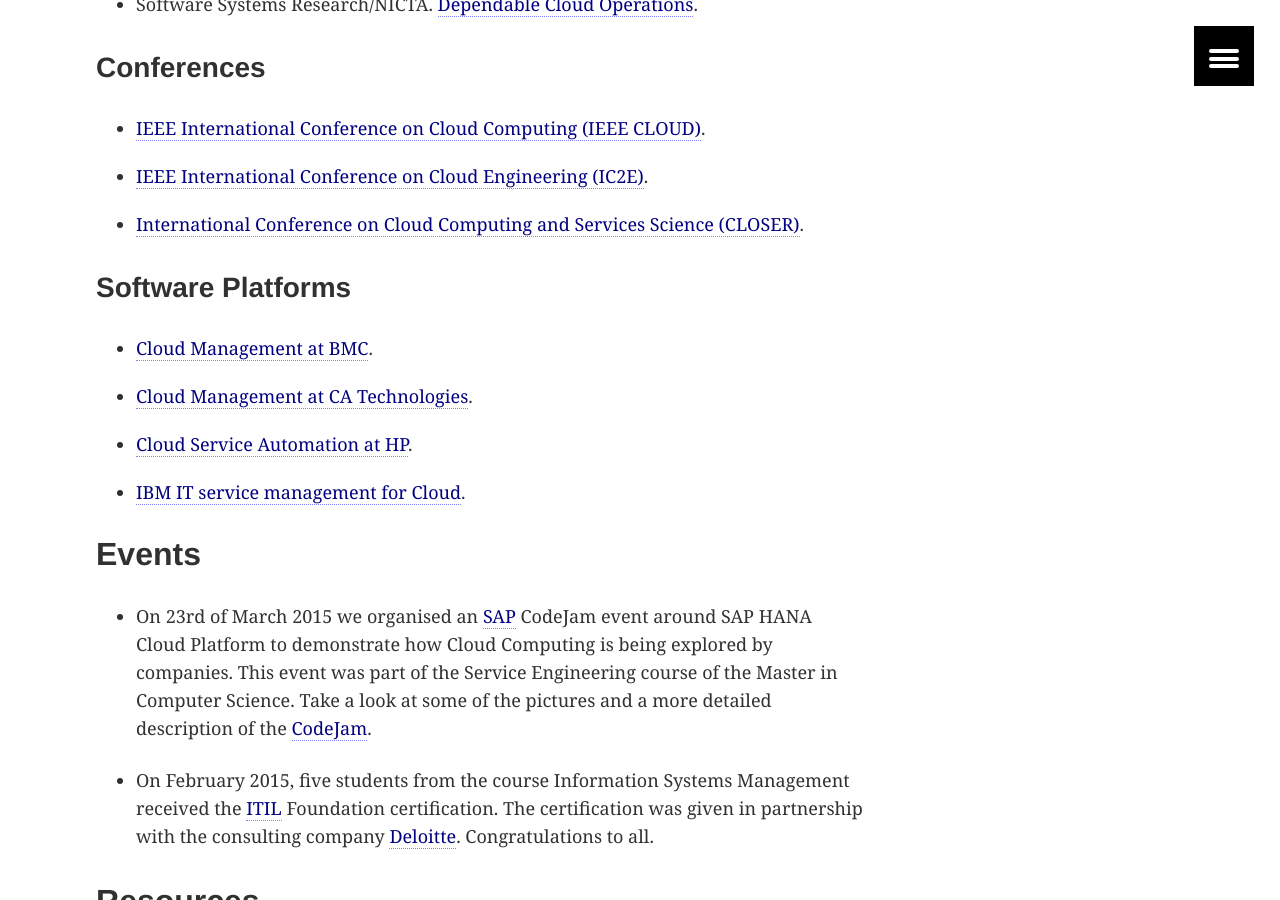
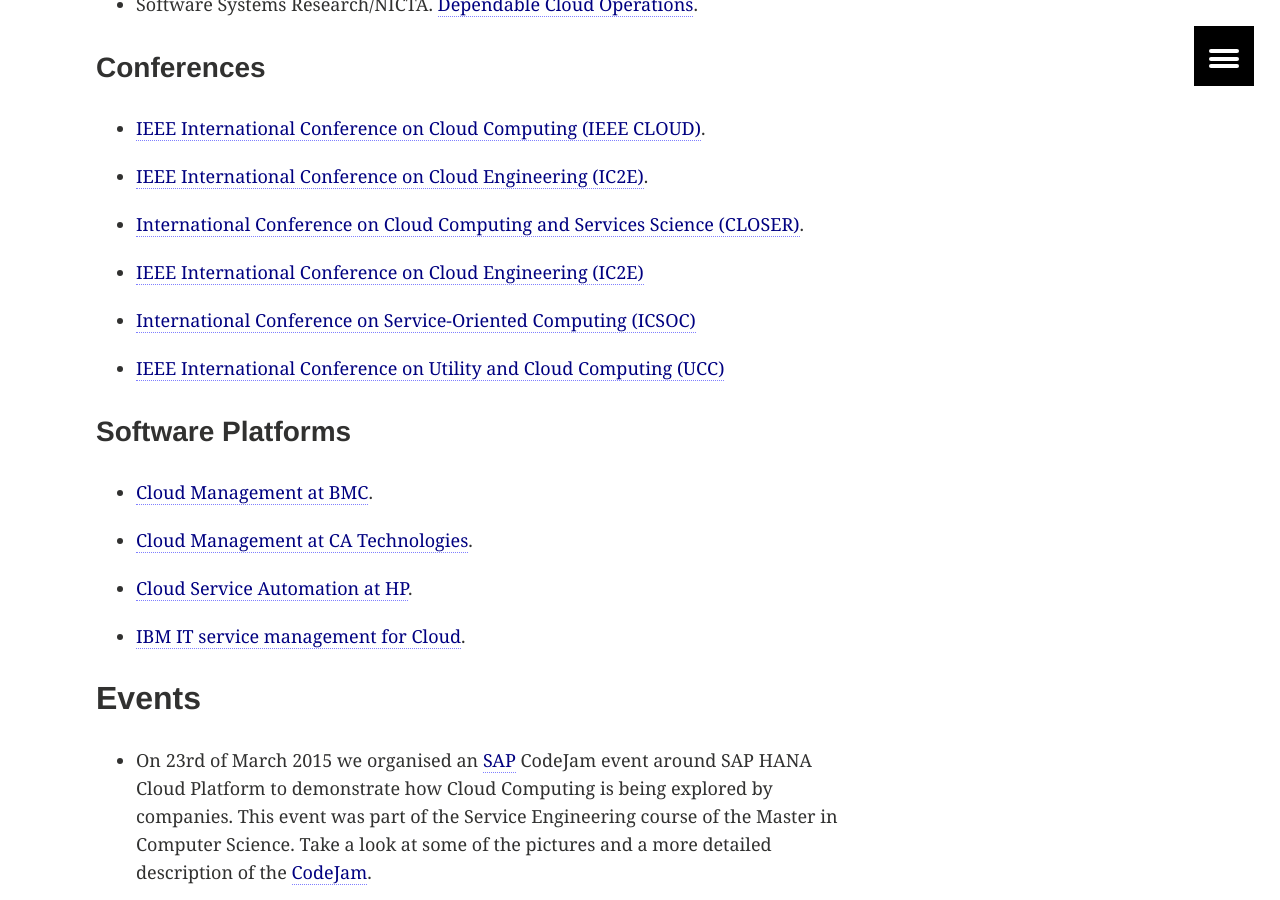
Before and after one commit to jorge-cardoso/jorge-cardoso.github.io, a Jekyll site: the page built from index.md, in a window 1280 px wide and 900 px high, scrolled down 2223 px. Built offline with Jekyll 4.4.1, drawn with Linux system fonts in a browser that asks for light colours.

Commit message:
made some changes

```diff
--- a/index.md
+++ b/index.md
@@ -56,6 +56,9 @@
 + [IEEE International Conference on Cloud Computing (IEEE CLOUD)](http://www.thecloudcomputing.org/).
 + [IEEE International Conference on Cloud Engineering (IC2E)](http://conferences.computer.org/IC2E/).
 + [International Conference on Cloud Computing and Services Science (CLOSER)](http://closer.scitevents.org).
++ [IEEE International Conference on Cloud Engineering (IC2E)](http://conferences.computer.org/IC2E/2015/index.htm)
++ [International Conference on Service-Oriented Computing (ICSOC)](http://icsoc.in)
++ [IEEE International Conference on Utility and Cloud Computing (UCC)](http://cyprusconferences.org/ucc2015/)
 
 ### Software Platforms
 + [Cloud Management at BMC](http://www.bmc.com/it-solutions/cloud-computing-software.html).
```
